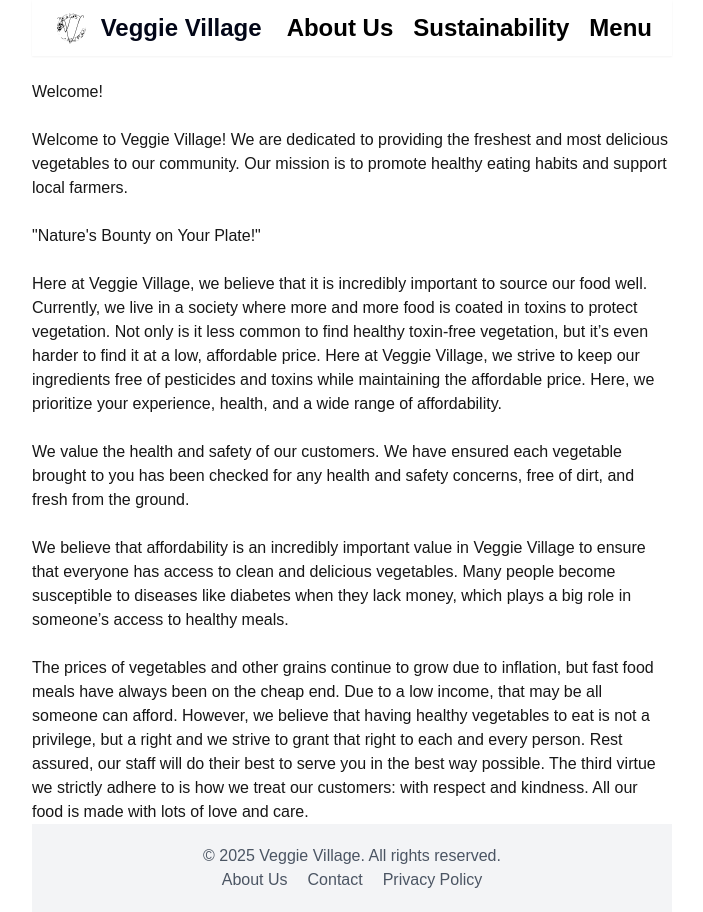
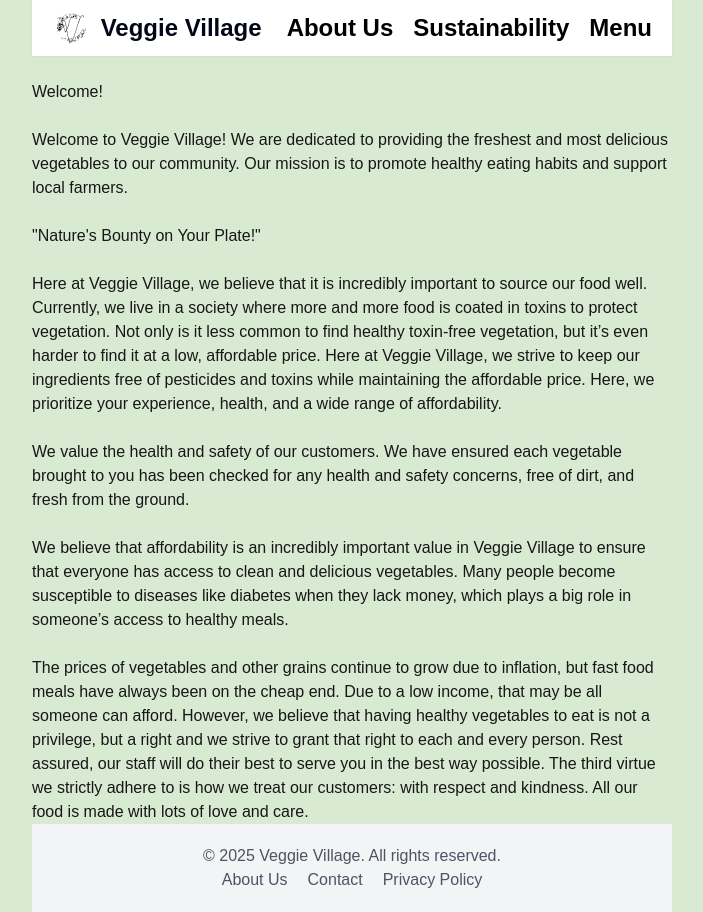
Before and after one commit to lightningbolts/veggie-village, a Next.js app: page / in a window 1280 px wide. Shown: the whole page, without its empty margins (288-991 px from the left). Built offline with nearby package versions, Linux system fonts and the light colour scheme.

Commit message:
Update globals.css

```diff
--- a/app/globals.css
+++ b/app/globals.css
@@ -3,13 +3,13 @@
 @tailwind utilities;
 
 :root {
-  --background: #ffffff;
+  --background: #d9ead3;
   --foreground: #171717;
 }
 
 @media (prefers-color-scheme: dark) {
   :root {
-    --background: #d9ead3;
+    --background: #ffffff;
     --foreground: #000000;
   }
 }
```
